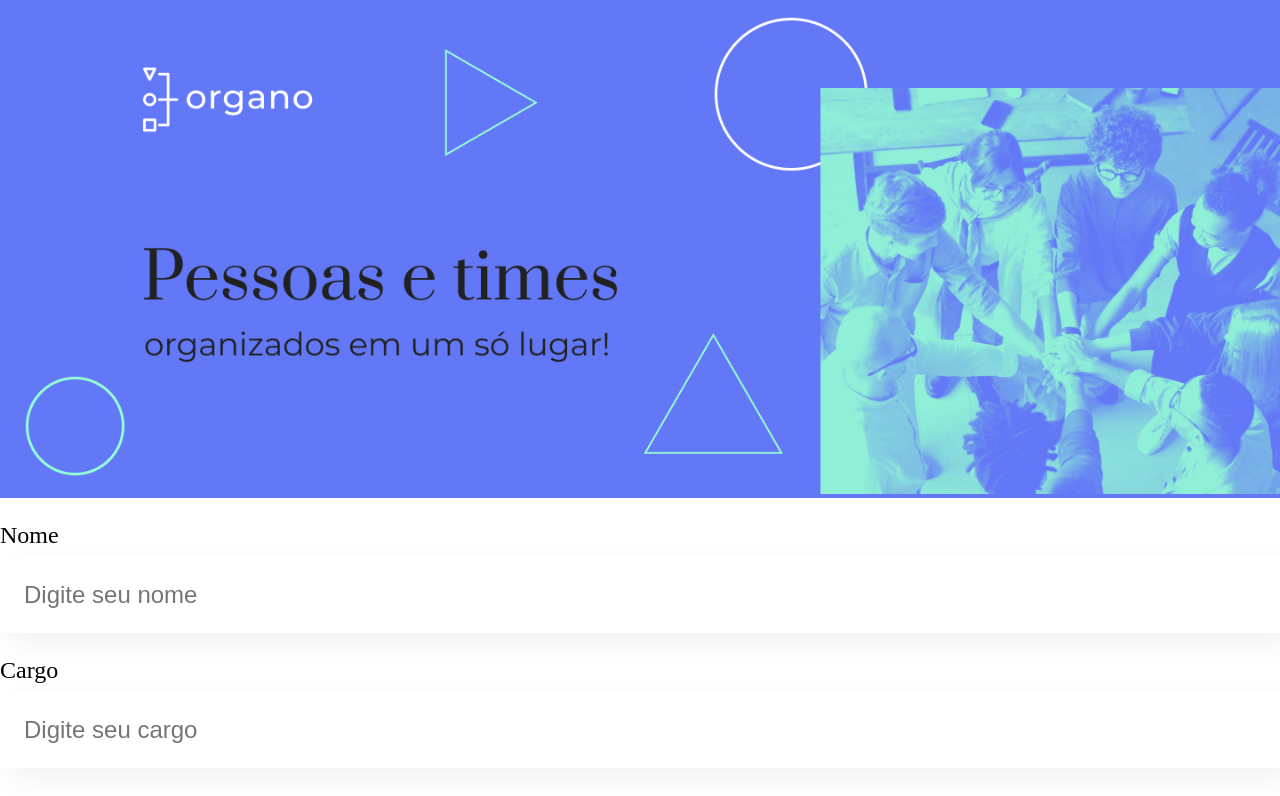
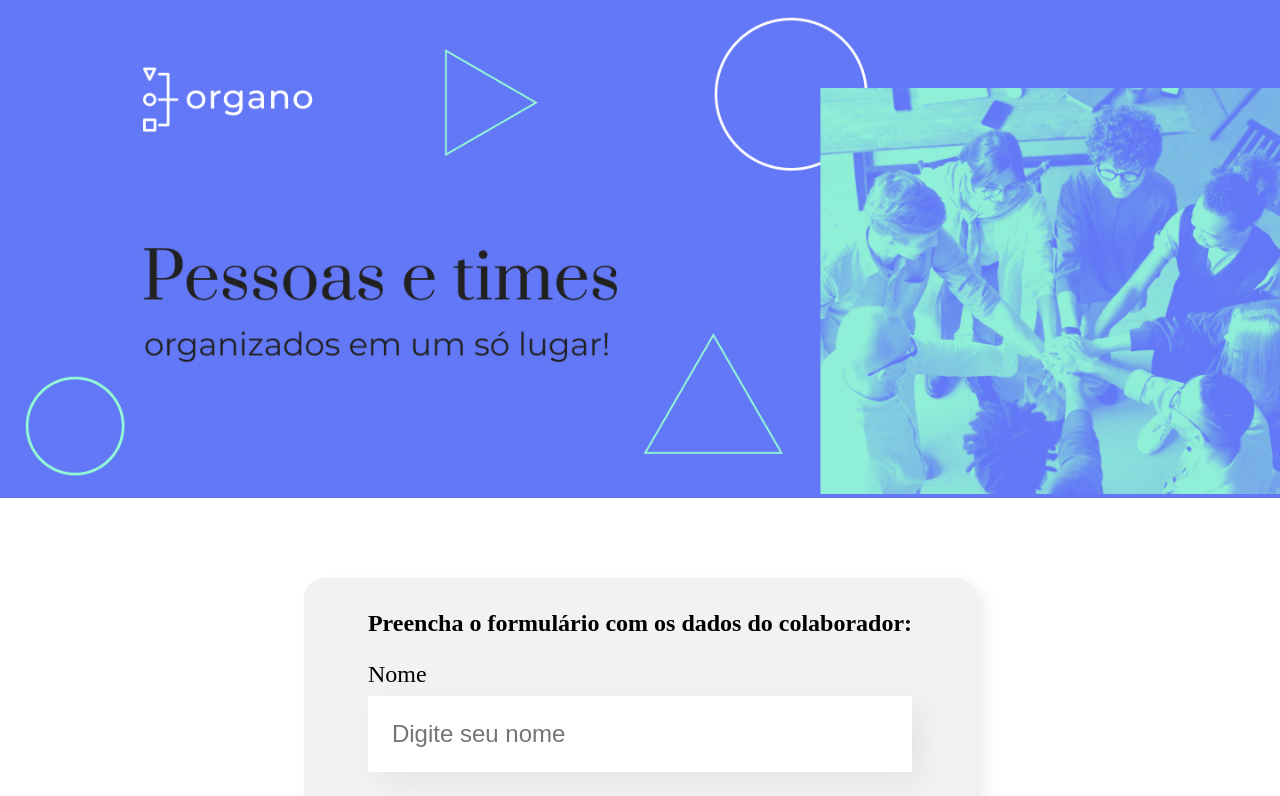
Before and after one commit to Ltheus/organo, a React (Vite) app: page / in a window 1280 px wide. Shown: the top 796 px of the page. Built offline with nearby package versions, Linux system fonts and the light colour scheme.

Commit message:
Added form import

```diff
--- a/src/App.jsx
+++ b/src/App.jsx
@@ -1,13 +1,11 @@
 import Banner from "./components/Banner";
-import TextInput from "./components/TextInput";
+import Form from "./components/Form";
 
 function App() {
   return (
     <>
       <Banner />
-      <TextInput label="Nome" placeholder="Digite seu nome" />
-      <TextInput label="Cargo" placeholder="Digite seu cargo" />
-      <TextInput label="Imagem" placeholder="Digite o endereço da imagem" />
+      <Form />
     </>
   );
 }
```
